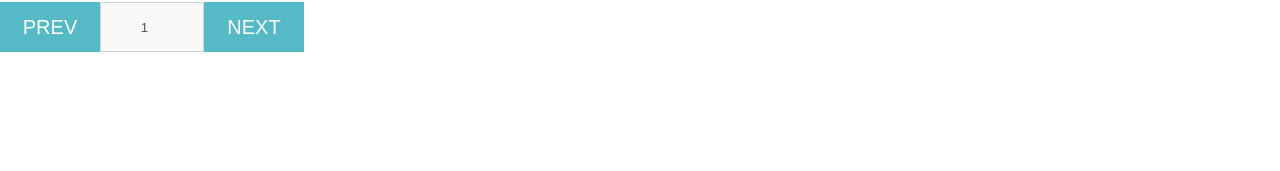
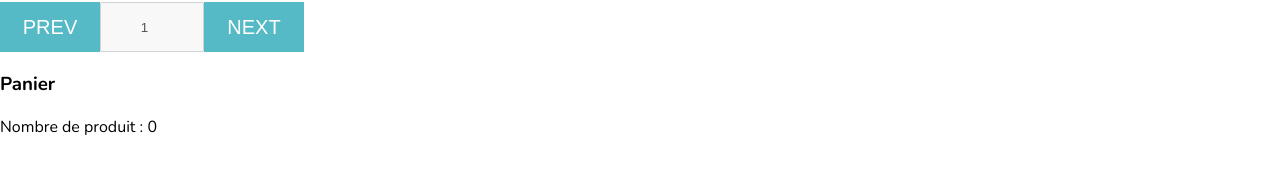
Before and after one commit to marcantoine-g/test-maiia, a React (Create React App) app: page / in a window 1280 px wide. Shown: the part 339-510 px from the top of the page. Built offline with nearby package versions, Linux system fonts and the light colour scheme; no server answers.

Commit message:
Ajout du composant Cart à l'App

```diff
--- a/src/App.js
+++ b/src/App.js
@@ -3,6 +3,7 @@ import "./App.css";
 import ListItems from "./components/ListItems/ListItems";
 import { useSelector, useDispatch } from "react-redux";
 import { ListItemsSlice } from "./features/ListItemsSlice";
+import Cart from "./components/Cart/Cart";
 
 function App() {
   const dispatch = useDispatch();
@@ -47,6 +48,9 @@ function App() {
           </button>
         </div>
       </section>
+      <section className="cart">
+        <Cart />
+      </section>
     </div>
   );
 }
--- a/src/components/Cart/Cart.js
+++ b/src/components/Cart/Cart.js
@@ -1,8 +1,37 @@
-import React from "react";
+import React, { useEffect } from "react";
 import "./Cart.css";
+import { useSelector, useDispatch } from "react-redux";
+import {
+  cartSlice,
+  getNbProduct,
+  getAllProduct,
+} from "../../features/CartSlice";
+import Item from "../Item/Item";
 
 function Cart(props) {
-  return <div className="cart"></div>;
+  const dispatch = useDispatch();
+  const nbProduit = useSelector(getNbProduct);
+  const allProduct = useSelector(getAllProduct);
+  let listProduct = [];
+
+  allProduct.forEach((product) => {
+    listProduct.push(
+      <Item
+        key={product.id}
+        id={product.id}
+        title={product.title}
+        srcImg={product.srcImg}
+        inCart={true}
+      />
+    );
+  });
+  return (
+    <div className="cart">
+      <h3>Panier</h3>
+      {listProduct}
+      <p>Nombre de produit : {nbProduit}</p>
+    </div>
+  );
 }
 
 export default Cart;
```
